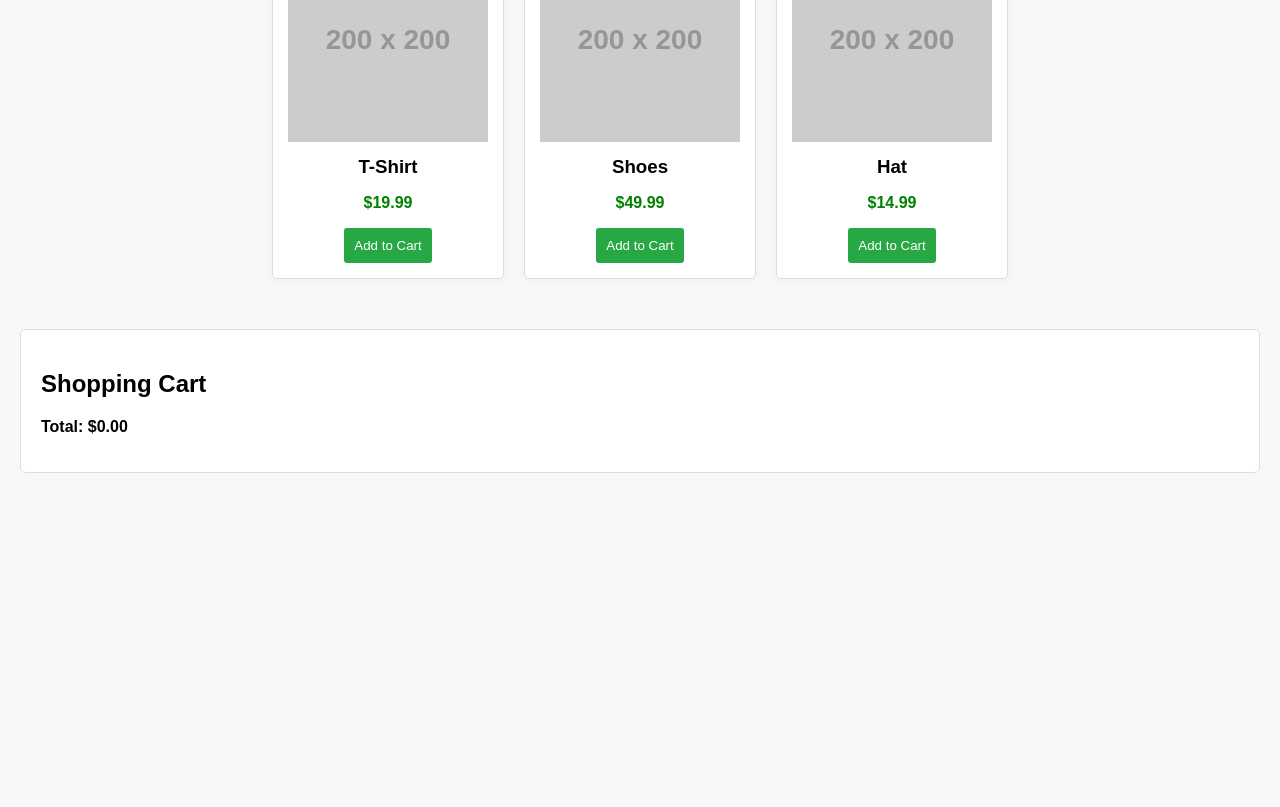
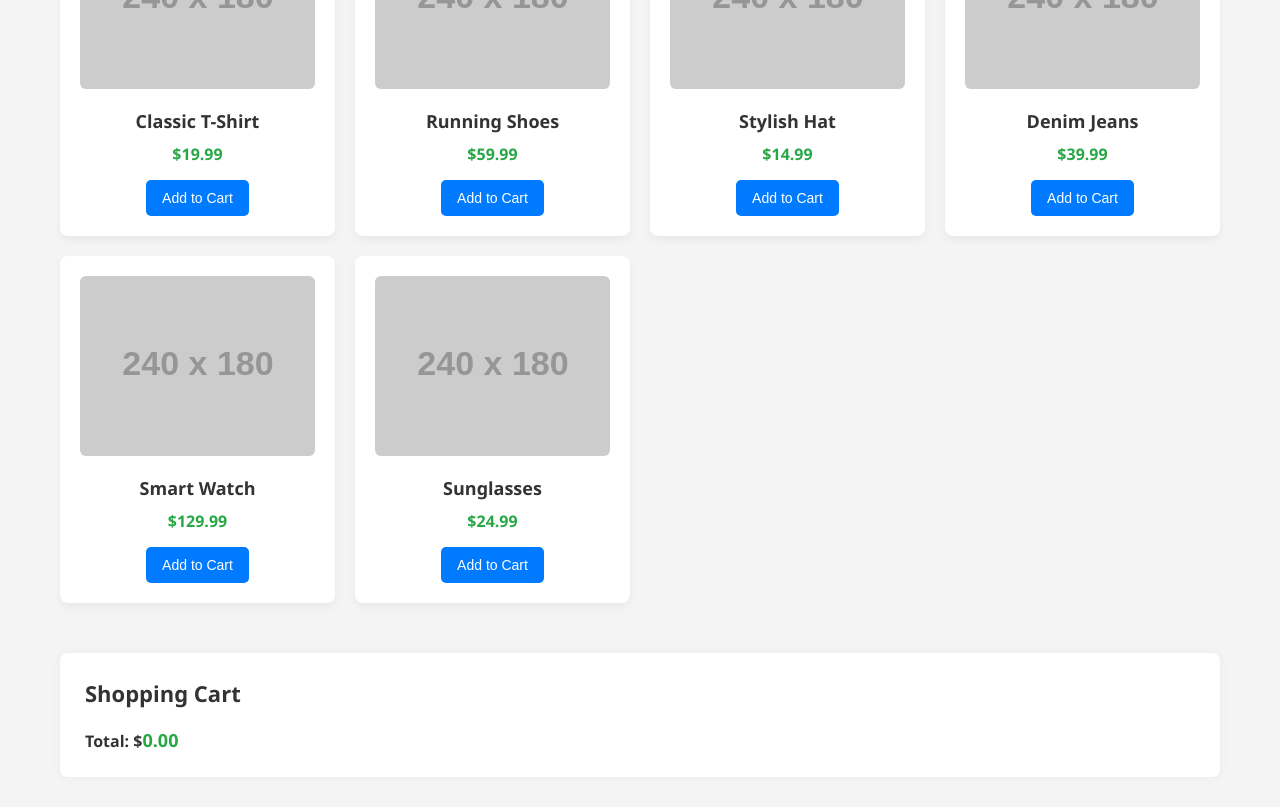
Before and after one commit to sachinkoli2025/avinash-repo, a plain HTML site: page index.html in a window 1280 px wide. Shown: the part 214-1021 px from the top of the page. Before the commit the page ends 800 px from the top, so only its background shows below. Drawn offline with Linux system fonts and the light colour scheme; placeholder pictures from the web are drawn by us.

Commit message:
Update index.html

```diff
--- a/index.html
+++ b/index.html
@@ -3,88 +3,154 @@
 <head>
   <meta charset="UTF-8" />
   <meta name="viewport" content="width=device-width, initial-scale=1.0"/>
-  <title>Simple E-Commerce Store</title>
+  <title>Modern E-Commerce Store</title>
   <style>
-    body {
-      font-family: Arial, sans-serif;
+    :root {
+      --primary-color: #007bff;
+      --success-color: #28a745;
+      --light-bg: #f4f4f4;
+      --card-bg: #ffffff;
+      --text-color: #333;
+    }
+
+    * {
+      box-sizing: border-box;
       margin: 0;
       padding: 0;
-      background: #f8f8f8;
     }
+
+    body {
+      font-family: 'Segoe UI', Tahoma, Geneva, Verdana, sans-serif;
+      background-color: var(--light-bg);
+      color: var(--text-color);
+    }
+
     header {
-      background: #333;
+      background: var(--primary-color);
       color: white;
-      padding: 15px 20px;
+      padding: 20px 0;
       text-align: center;
+      font-size: 24px;
+      font-weight: bold;
     }
+
     .container {
-      display: flex;
-      flex-wrap: wrap;
+      max-width: 1200px;
+      margin: auto;
+      padding: 30px 20px;
+    }
+
+    .product-grid {
+      display: grid;
+      grid-template-columns: repeat(auto-fit, minmax(240px, 1fr));
+      gap: 20px;
+    }
+
+    .product {
+      background-color: var(--card-bg);
+      border-radius: 8px;
+      box-shadow: 0 4px 8px rgba(0, 0, 0, 0.05);
       padding: 20px;
-      justify-content: center;
+      text-align: center;
+      transition: transform 0.2s;
     }
-    .product {
-      background: white;
-      border: 1px solid #ddd;
-      margin: 10px;
-      padding: 15px;
-      width: 200px;
-      text-align: center;
+
+    .product:hover {
+      transform: translateY(-5px);
+    }
+
+    .product img {
+      max-width: 100%;
+      height: 180px;
+      object-fit: cover;
+      border-radius: 6px;
+    }
+
+    .product h3 {
+      margin: 15px 0 10px;
+      font-size: 18px;
+    }
+
+    .product p {
+      font-size: 16px;
+      font-weight: bold;
+      color: var(--success-color);
+      margin-bottom: 15px;
+    }
+
+    .product button {
+      background-color: var(--primary-color);
+      color: white;
+      border: none;
+      padding: 10px 16px;
+      font-size: 14px;
       border-radius: 5px;
+      cursor: pointer;
+      transition: background-color 0.3s;
+    }
+
+    .product button:hover {
+      background-color: #0056b3;
+    }
+
+    .cart {
+      margin-top: 50px;
+      background-color: var(--card-bg);
+      padding: 25px;
+      border-radius: 8px;
       box-shadow: 0 0 10px rgba(0,0,0,0.05);
     }
-    .product img {
-      width: 100%;
-      height: auto;
+
+    .cart h2 {
+      margin-bottom: 20px;
+      font-size: 22px;
     }
-    .product h3 {
-      margin: 10px 0;
+
+    #cart-items li {
+      margin-bottom: 10px;
     }
-    .product p {
-      color: green;
-      font-weight: bold;
+
+    #cart-total {
+      font-size: 18px;
+      color: var(--success-color);
+      margin-top: 15px;
     }
-    .product button {
-      background: #28a745;
-      border: none;
-      color: white;
-      padding: 10px;
-      cursor: pointer;
-      border-radius: 3px;
-    }
-    .product button:hover {
-      background: #218838;
-    }
-    .cart {
-      background: #fff;
-      padding: 20px;
-      margin: 20px;
-      border: 1px solid #ddd;
-      border-radius: 5px;
+
+    @media (max-width: 600px) {
+      header {
+        font-size: 20px;
+      }
     }
   </style>
 </head>
 <body>
 
   <header>
-    <h1>My E-Commerce Store</h1>
+    My Modern E-Commerce Store
   </header>
 
-  <div class="container" id="product-list">
-    <!-- Products will be injected by JS -->
-  </div>
+  <div class="container">
 
-  <div class="cart" id="cart">
-    <h2>Shopping Cart</h2>
-    <ul id="cart-items"></ul>
-    <p><strong>Total: $<span id="cart-total">0.00</span></strong></p>
+    <section class="product-grid" id="product-list">
+      <!-- Products injected here -->
+    </section>
+
+    <section class="cart" id="cart">
+      <h2>Shopping Cart</h2>
+      <ul id="cart-items"></ul>
+      <p><strong>Total: $<span id="cart-total">0.00</span></strong></p>
+    </section>
+
   </div>
 
   <script>
     const products = [
-      { id: 1, name: "T-Shirt", price: 19.99, image: "https://via.placeholder.com/200?text=T-Shirt" },
-      { id: 2, name: "Shoes", price: 49.99, image: "https://via.placeholder.com/200?text=Shoes" },
-      { id: 3, name: "Hat", price: 14.99, image: "https://via.placeholder.com/200?text=Hat" }
+      { id: 1, name: "Classic T-Shirt", price: 19.99, image: "https://via.placeholder.com/240x180?text=T-Shirt" },
+      { id: 2, name: "Running Shoes", price: 59.99, image: "https://via.placeholder.com/240x180?text=Shoes" },
+      { id: 3, name: "Stylish Hat", price: 14.99, image: "https://via.placeholder.com/240x180?text=Hat" },
+      { id: 4, name: "Denim Jeans", price: 39.99, image: "https://via.placeholder.com/240x180?text=Jeans" },
+      { id: 5, name: "Smart Watch", price: 129.99, image: "https://via.placeholder.com/240x180?text=Watch" },
+      { id: 6, name: "Sunglasses", price: 24.99, image: "https://via.placeholder.com/240x180?text=Sunglasses" }
     ];
 
     const cart = [];
@@ -116,7 +182,7 @@
     function updateCart() {
       cartItems.innerHTML = '';
       let total = 0;
-      cart.forEach((item, index) => {
+      cart.forEach(item => {
         const li = document.createElement('li');
         li.textContent = `${item.name} - $${item.price.toFixed(2)}`;
         cartItems.appendChild(li);
@@ -125,7 +191,7 @@
       cartTotal.textContent = total.toFixed(2);
     }
 
-    // Initial render
+    // Render products initially
     renderProducts();
   </script>
 
```
